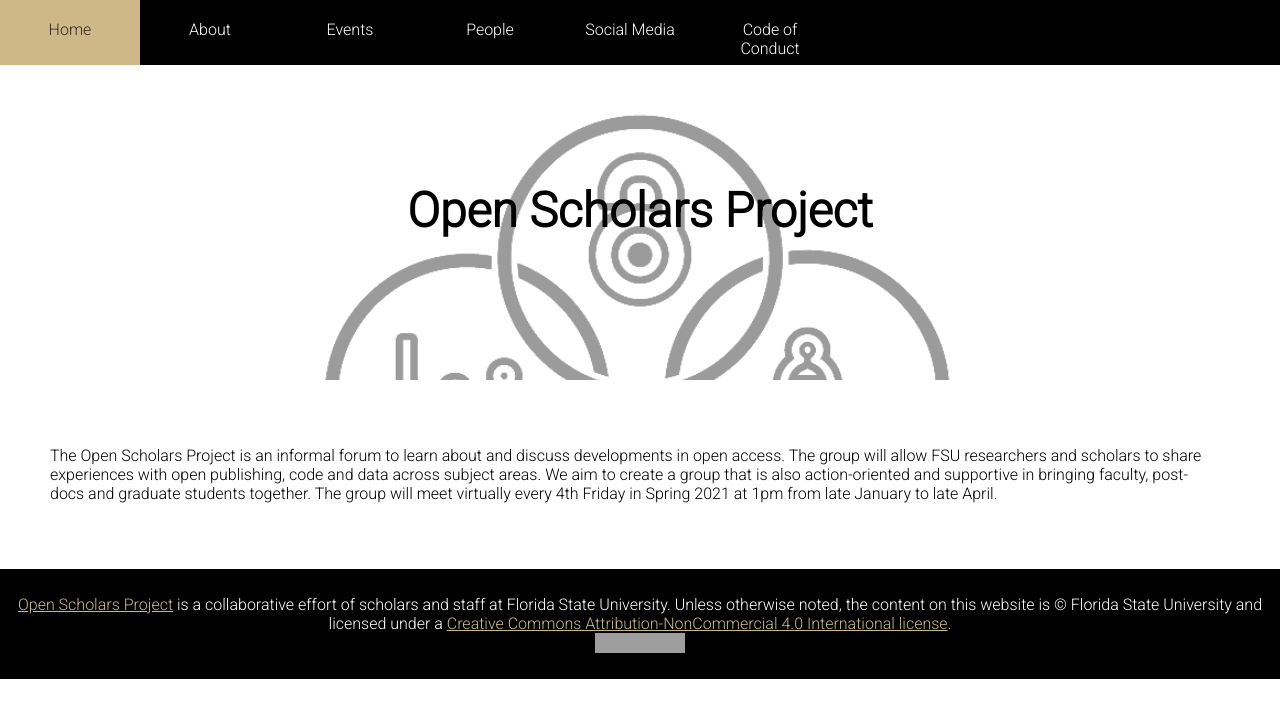
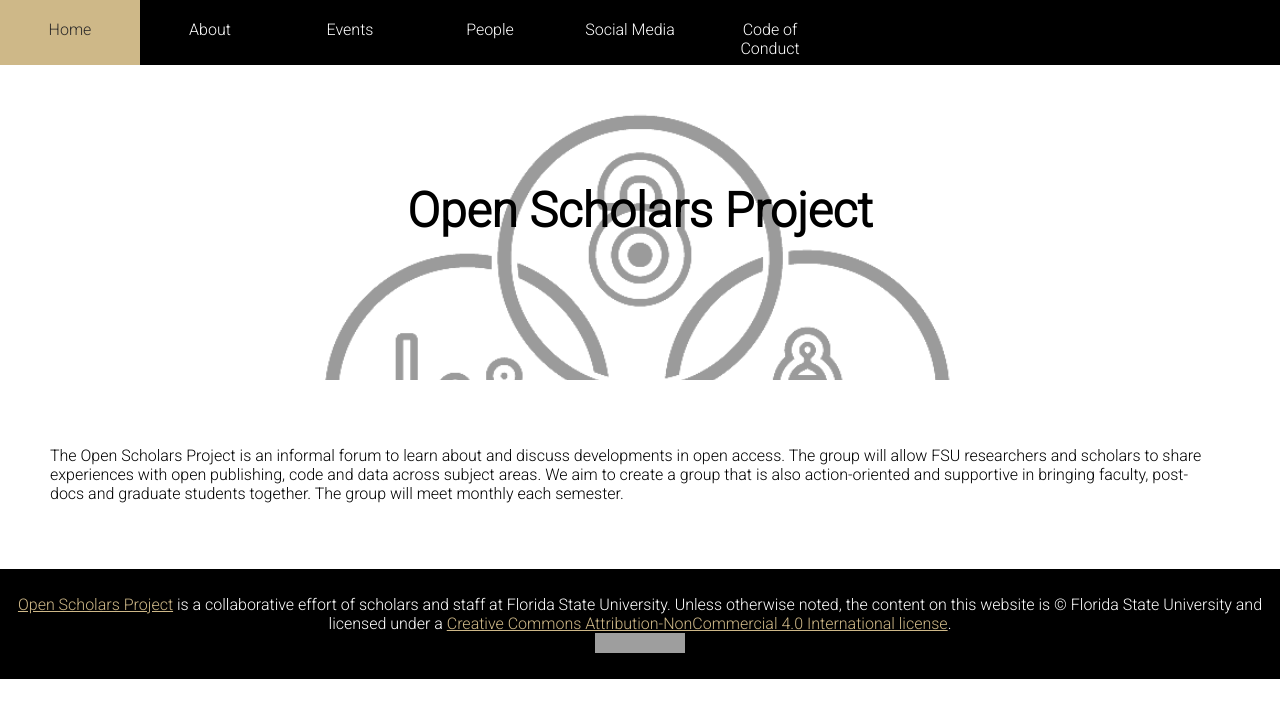
Before and after one commit to openscholars/openscholars.github.io, a Jekyll site: the page built from index.md, in a window 1280 px wide. Shown: the top 718 px of the page. Built offline with Jekyll 4.4.1, drawn with Linux system fonts in a browser that asks for light colours; grey boxes are pictures that could not be loaded.

Commit message:
Update index.md

```diff
--- a/index.md
+++ b/index.md
@@ -3,4 +3,4 @@ title: Open Scholars Project
 layout: default
 ---
 
-The Open Scholars Project is an informal forum to learn about and discuss developments in open access. The group will allow FSU researchers and scholars to share experiences with open publishing, code and data across subject areas. We aim to create a group that is also action-oriented and supportive in bringing faculty, post-docs and graduate students together. The group will meet virtually every 4th Friday in Spring 2021 at 1pm from late January to late April.
+The Open Scholars Project is an informal forum to learn about and discuss developments in open access. The group will allow FSU researchers and scholars to share experiences with open publishing, code and data across subject areas. We aim to create a group that is also action-oriented and supportive in bringing faculty, post-docs and graduate students together. The group will meet monthly each semester.
```
